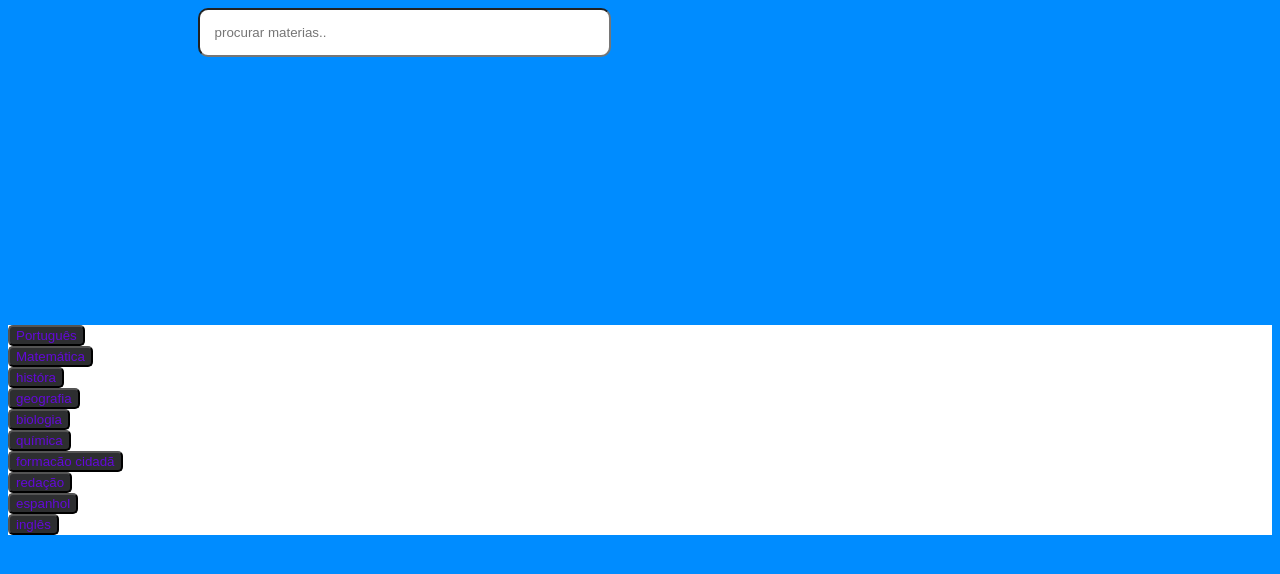
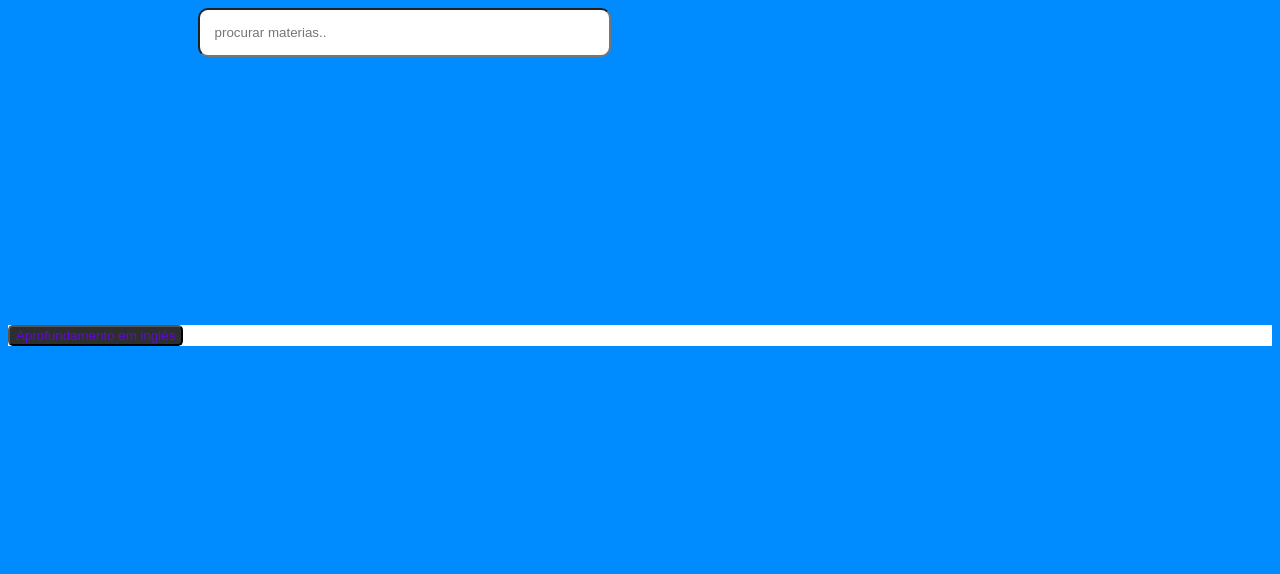
Before and after one commit to fernandobrit/traba-de-ing, a plain HTML site: page paginicial.html in a window 1280 px wide. Drawn offline with Linux system fonts and the light colour scheme.

Commit message:
added to home page

```diff
--- a/paginicial.html
+++ b/paginicial.html
@@ -11,7 +11,7 @@
 <head>
     <meta charset="UTF-8">
     <meta name="viewport" content="width=device-width, initial-scale=1.0">
-    <title>Barra de pesquisa</title>
+    <title>Aprofundamento em Inglês</title>
     <link rel="stylesheet" href="./pag.css">
 </head>
 <body>
@@ -22,25 +22,7 @@
         <br><br>
 
     <div>
-        <button>Português</button>
-        <br>
-        <button>Matemática</button>
-        <br>
-        <button>históra</button>
-        <br>
-        <button>geografia</button>
-        <br>
-        <button>biologia</button>
-        <br>
-        <button>química</button>
-        <br>
-        <button>formacão cidadã</button>
-        <br>
-        <button>redação</button>
-        <br>
-        <button>espanhol</button>
-        <br>
-        <button>inglês</button>
+        <button>Aprofundamento em inglês</button>
     </div>
 </body>
 </html>
```
Also changed, not shown: index.html (+1 -1 lines).
